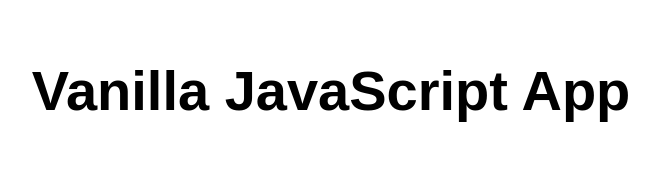
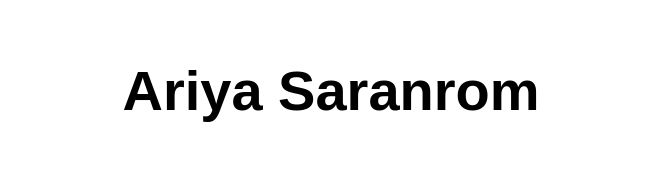
Before and after one commit to ariyaGitHub2022/webappkku, a plain HTML site: page src/index.html in a window 1280 px wide. Shown: the whole page, without its empty margins (309-968 px from the left). Drawn offline with Linux system fonts and the light colour scheme.

Commit message:
Update index.html

```diff
--- a/src/index.html
+++ b/src/index.html
@@ -10,7 +10,7 @@
 
 <body>
   <main>
-    <h1>Vanilla JavaScript App</h1>
+    <h1>Ariya Saranrom</h1>
   </main>
 </body>
 
```
